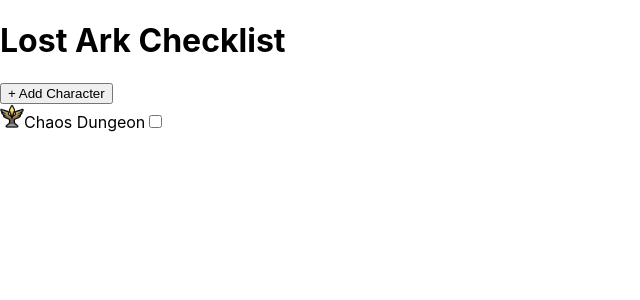
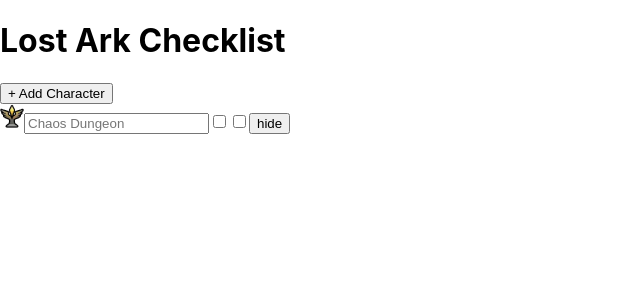
Before and after one commit to thomas-tahk/loa-checklist, a React (Create React App) app: page / in a window 1280 px wide. Shown: the top 300 px of the page, without its empty margins (0-640 px from the left). Built offline with nearby package versions, Linux system fonts and the light colour scheme.

Commit message:
added show/hide feature to minimal example.

```diff
--- a/src/App.js
+++ b/src/App.js
@@ -1,17 +1,13 @@
 import React from 'react';
-import DailyCharacterTask from './components/DailyCharacterTask';
-
-function addCharacter() {
-  alert('New character added!');
-}
+// import DailyCharacterTask from './components/DailyCharacterTask';
+import AddCharacter from './components/AddCharacter';
+import Minimum from './components/Minimum';
 
 function App() {
   return (
     <>
-      <button onClick={addCharacter}>
-        + Add Character
-      </button>
-      <DailyCharacterTask />
+      <AddCharacter />
+      <Minimum />
     </>
   );
 }
--- /dev/null
+++ b/src/components/AddCharacter.js
@@ -0,0 +1,16 @@
+const AddCharacter = () => {
+
+  function addCharacter() {
+    alert('New character added!');
+  }
+
+  return (
+    <>
+      <button onClick={addCharacter}>
+        + Add Character
+      </button>
+    </>
+  )
+}
+
+export default AddCharacter;
--- a/src/components/DailyCharacterTask.js
+++ b/src/components/DailyCharacterTask.js
@@ -5,7 +5,21 @@
       <div>
         <label>
             <img src="../img/yoinked_images/chaosdungeon_icon.png" alt="chaos dungeon icon"/>
-            Chaos Dungeon
+            Chaos Dungeon x2
+            <input type="checkbox"/>
+        </label>
+      </div>
+      <div>
+        <label>
+            <img src="../img/yoinked_images/guardianraid_icon.png" alt="guardian raid icon"/>
+            Guardian Raids x2
+            <input type="checkbox"/>
+        </label>
+      </div>
+      <div>
+        <label>
+            <img src="../img/yoinked_images/unadaily_icon.png" alt="daily Unas icon"/>
+            Una Tasks x3
             <input type="checkbox"/>
         </label>
       </div>
--- /dev/null
+++ b/src/components/Minimum.js
@@ -0,0 +1,33 @@
+import React,{useState, useEffect} from 'react';
+
+const Minimum = () => {
+  const [showStatus, setShowStatus] = useState(true);
+  const [buttonText, setButtonText] = useState('hide');
+
+  useEffect(() => {
+    showStatus ? setButtonText('hide'):setButtonText('show');
+  }, [showStatus]);
+
+  return (
+    <>
+      <div>
+        {
+          showStatus ?
+          <label>
+            <img src="../img/yoinked_images/chaosdungeon_icon.png" alt="chaos dungeon icon"/>
+            <input type="text" placeholder="Chaos Dungeon"/>
+            <input type="checkbox"/>
+            <input type="checkbox"/>
+          </label>
+          :null
+        }
+
+        <button onClick={()=>setShowStatus(!showStatus)}>
+          {buttonText}
+        </button>
+      </div>
+    </>
+  );
+}
+
+export default Minimum;
```
Also changed, not shown: src/components/weeklyRosterTask.js (+30 -0 lines), 1 other file (tests, documents, lock files or other folders).
